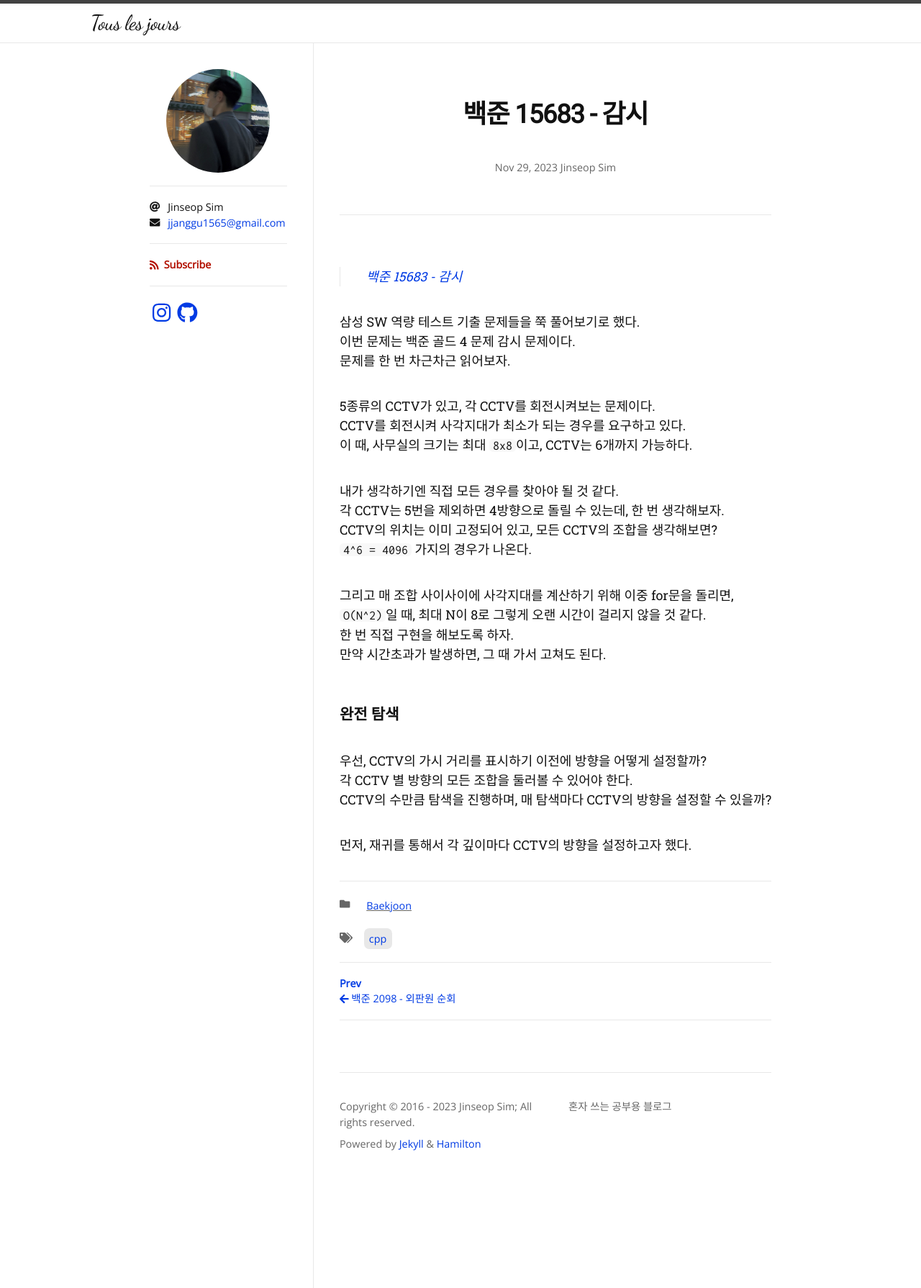
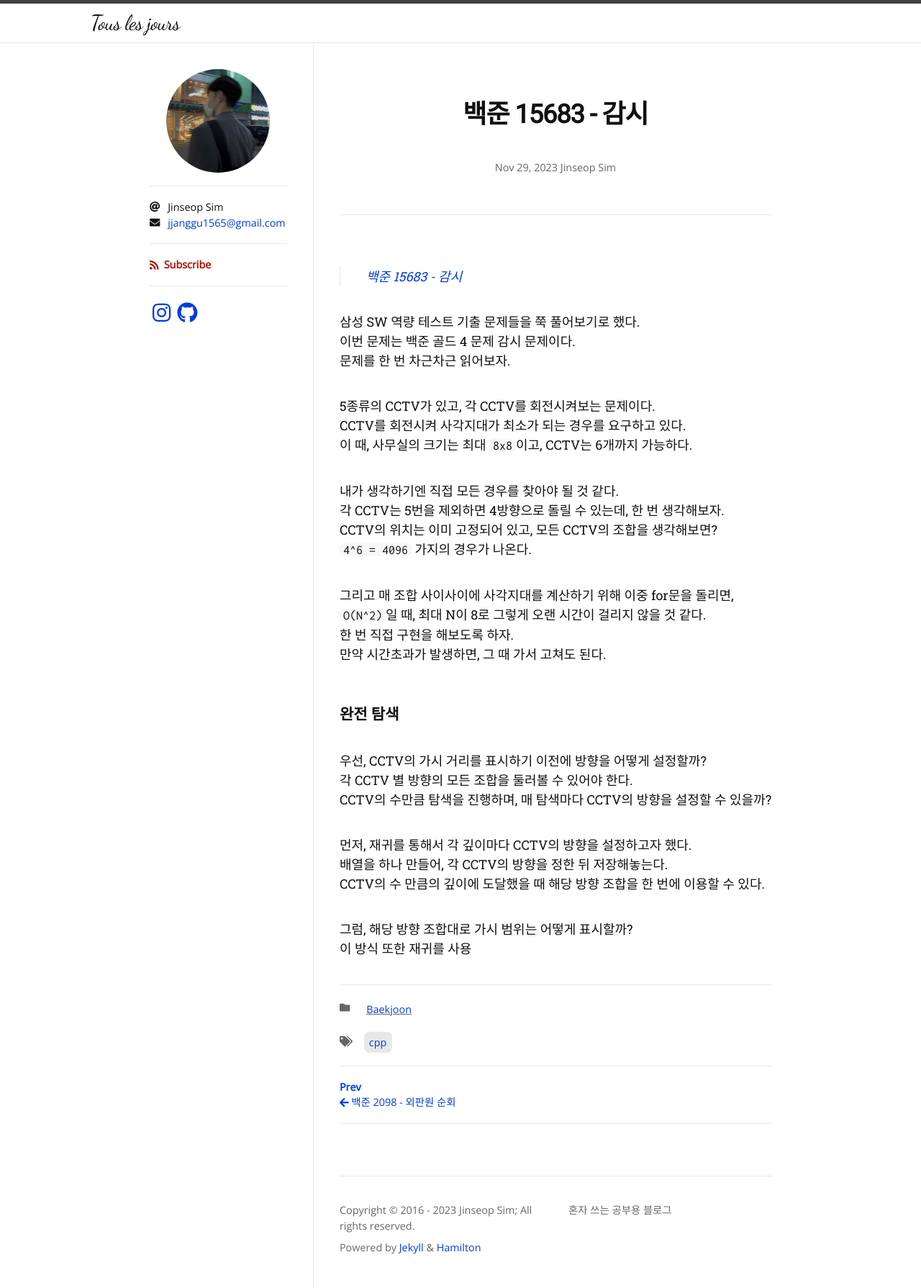
Before and after one commit to Jinseop-Sim/Jinseop-Sim.github.io, a Jekyll site: the page built from _posts/2023-11-29-bj-15683.md, in a window 1280 px wide. Shown: the whole page at 72% size. Built offline with Jekyll 4.4.1, drawn with Linux system fonts in a browser that asks for light colours; nearby versions of some CDN libraries; some web fonts are replaced.

Commit message:
글 수정

```diff
--- a/_posts/2023-11-29-bj-15683.md
+++ b/_posts/2023-11-29-bj-15683.md
@@ -32,3 +32,8 @@ CCTV의 위치는 이미 고정되어 있고, 모든 CCTV의 조합을 생각해
 CCTV의 수만큼 탐색을 진행하며, 매 탐색마다 CCTV의 방향을 설정할 수 있을까?
 
 먼저, 재귀를 통해서 각 깊이마다 CCTV의 방향을 설정하고자 했다.
+배열을 하나 만들어, 각 CCTV의 방향을 정한 뒤 저장해놓는다.
+CCTV의 수 만큼의 깊이에 도달했을 때 해당 방향 조합을 한 번에 이용할 수 있다.
+
+그럼, 해당 방향 조합대로 가시 범위는 어떻게 표시할까?
+이 방식 또한 재귀를 사용
```
